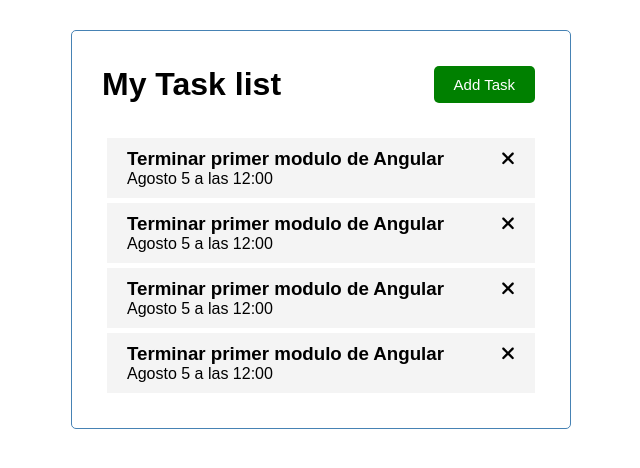
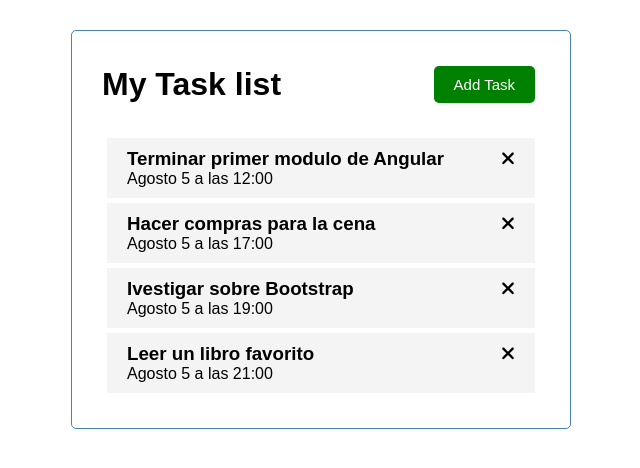
Before and after one commit to GaL92/TaskList-, an Angular app: page / in a window 1280 px wide. Shown: the top 468 px of the page, without its empty margins (319-959 px from the left). Built offline with nearby package versions, Linux system fonts and the light colour scheme.

Commit message:
Agregando servicios

```diff
--- a/src/app/app.component.ts
+++ b/src/app/app.component.ts
@@ -1,4 +1,6 @@
 import { Component } from '@angular/core';
+import {Task} from './Task';
+import {TASKS} from './mock-tasklist';
 
 @Component({
   selector: 'app-root',
@@ -6,5 +8,7 @@
   styleUrls: ['./app.component.css']
 })
 export class AppComponent {
-
+  getTask(): Task[]{
+    return TASKS
+  }
 }
--- a/src/app/components/components/tasks/tasks.component.html
+++ b/src/app/components/components/tasks/tasks.component.html
@@ -1,6 +1,6 @@
 <app-tasks-item
 
-*ngFor="let task of tasks">
-  [Task]="tasks"
-
+*ngFor="let task of tasks"
+  [task]="task"
+>
 </app-tasks-item>
--- a/src/app/components/components/tasks/tasks.component.ts
+++ b/src/app/components/components/tasks/tasks.component.ts
@@ -1,6 +1,6 @@
 import { Component, OnInit } from '@angular/core';
-import {Task} from '../../../Task';
-import {TASKS} from '../../../mock-tasklist';
+import {TaskService} from "../../../service/task.service"
+import {Task} from "../../../Task"
 
 @Component({
   selector: 'app-tasks',
@@ -8,10 +8,15 @@
   styleUrls: ['./tasks.component.css']
 })
 export class TasksComponent implements OnInit {
-  tasks: Task[] = TASKS;
-  constructor() { }
+  tasks: Task[] = [];
+
+  constructor(
+    private taskService: TaskService
+  ) { }
 
   ngOnInit(): void {
+    this.tasks = this.taskService.getTasks();
+
   }
 
 }
--- /dev/null
+++ b/src/app/service/task.service.ts
@@ -0,0 +1,15 @@
+import { Injectable } from '@angular/core';
+import {Task} from "../Task"
+import {TASKS} from "../mock-tasklist"
+@Injectable({
+  providedIn: 'root'
+})
+export class TaskService {
+
+  constructor() { }
+
+  getTasks(): Task[] {
+
+    return TASKS
+  }
+}
```
Also changed, not shown: 1 other file (tests, documents, lock files or other folders).
